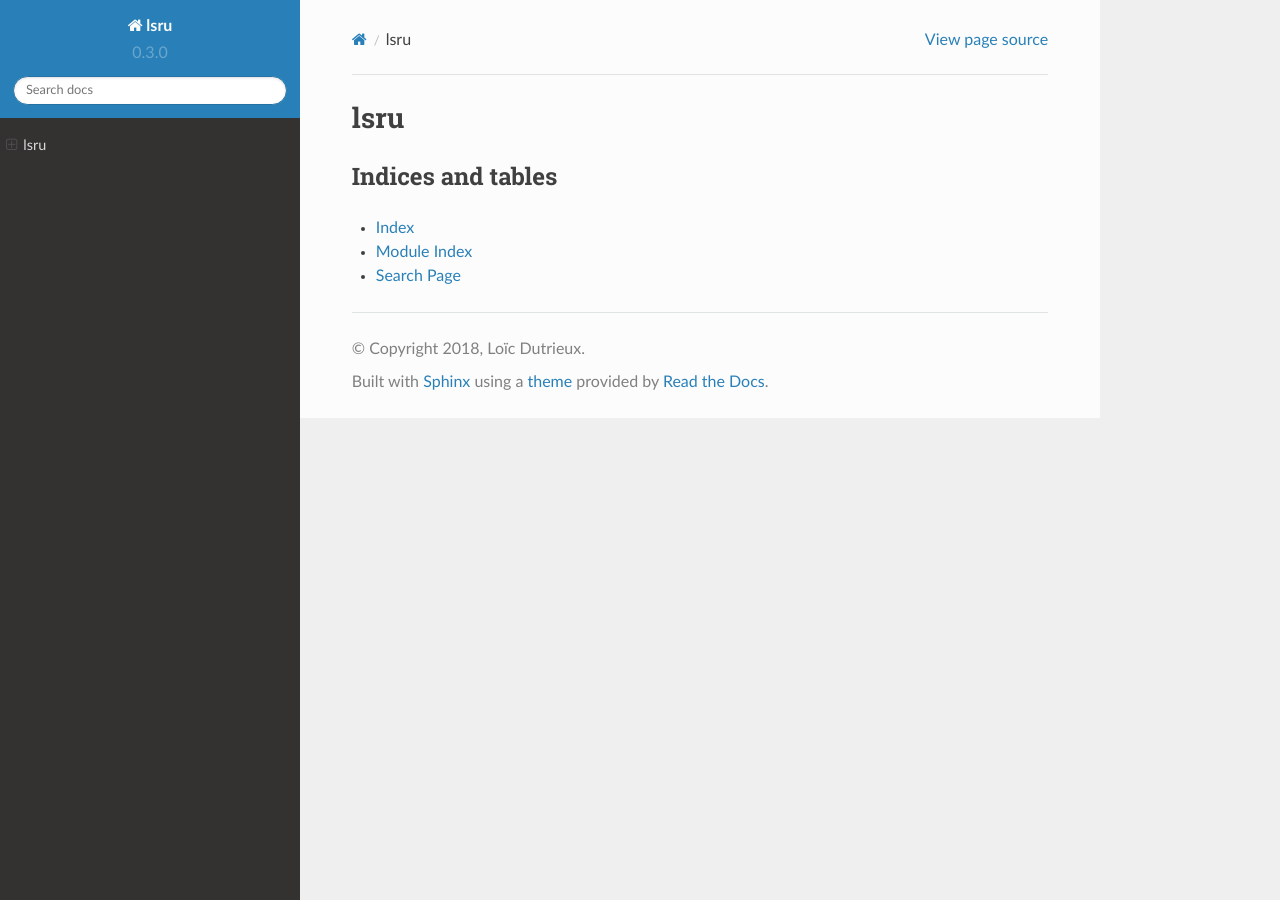
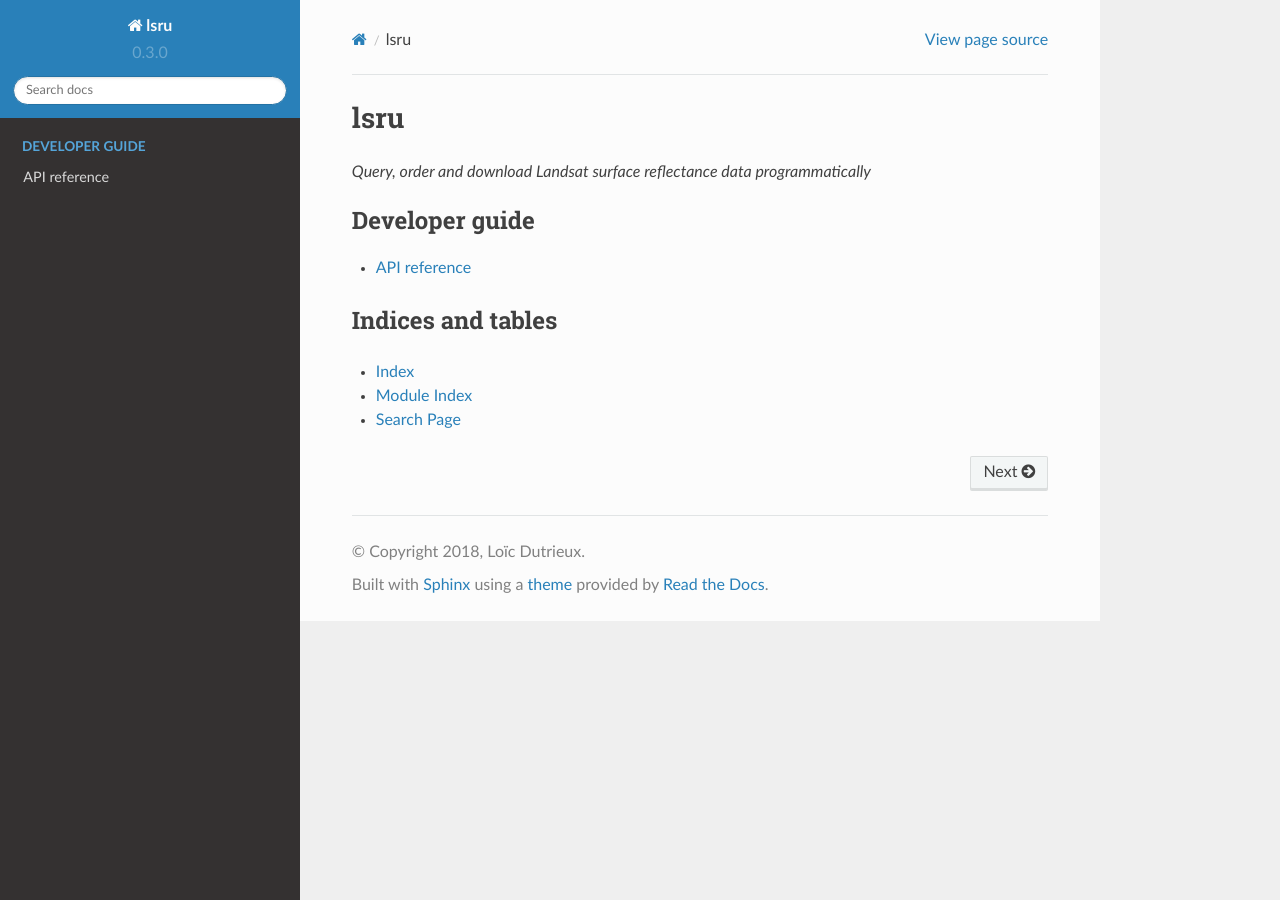
Before and after one commit to loicdtx/lsru, a Sphinx documentation site: the page built from docs/index.rst, in a window 1280 px wide. Built offline with Sphinx 7.4.7 and the Read the Docs theme 2.0.0, drawn with Linux system fonts in a browser that asks for light colours.

Commit message:
Begin sphinx doc

```diff
--- a/docs/index.rst
+++ b/docs/index.rst
@@ -2,24 +2,25 @@
 lsru
 *******
 
-.. toctree::
-   :maxdepth: 1
-   :hidden:
-   :caption: User guide
+*Query, order and download Landsat surface reflectance data programmatically*
 
 
 
 .. toctree::
    :maxdepth: 1
-   :hidden:
-   :caption: Developer guide
+   :caption: User guide
 
 
 .. toctree::
    :maxdepth: 1
-   :hidden:
+   :caption: Developer guide
+
+   api
+
+
+.. toctree::
+   :maxdepth: 1
    :caption: Examples
-
 
 
 Indices and tables
```
Also changed, not shown: docs/api.rst (added, +37 -0 lines).
